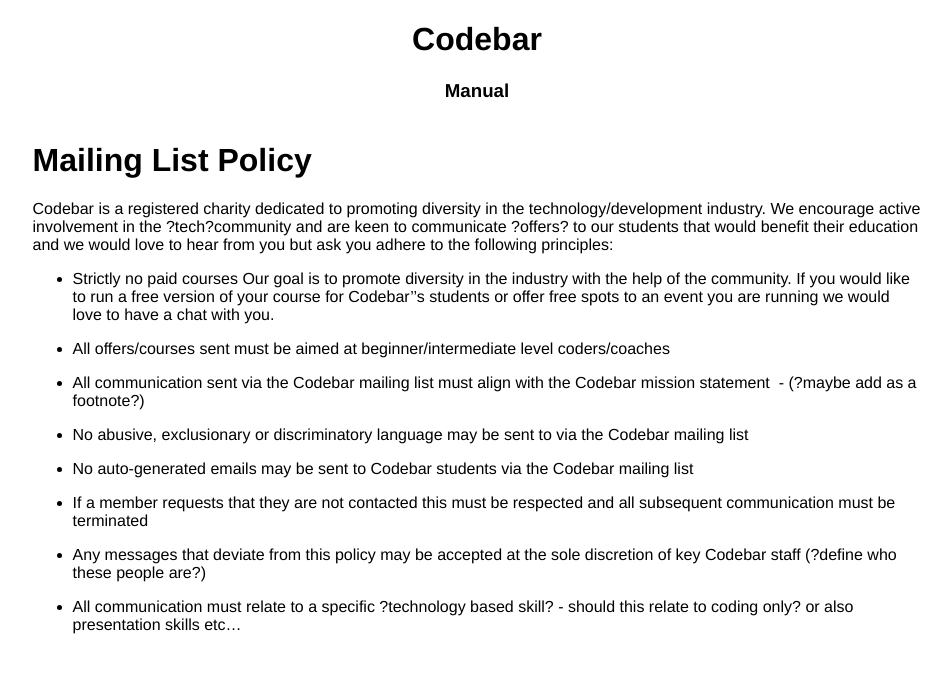
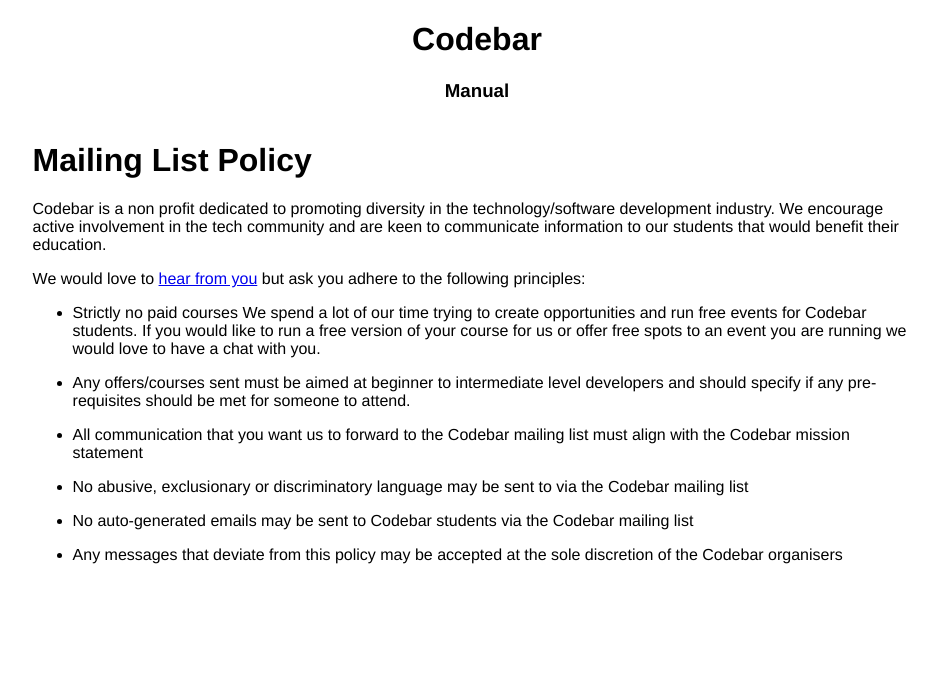
Before and after one commit to codebar/manual, a Jekyll site: the page built from _posts/2014-12-12-mailing-list-policy.md, in a window 1280 px wide. Shown: the top 673 px of the page, without its empty margins (163-1114 px from the left). Built offline with Jekyll 4.4.1, drawn with Linux system fonts in a browser that asks for light colours; Markdown is read by kramdown in place of the engine named in the settings.

Commit message:
reword, remove some points that don’t seem relevant anymore

```diff
--- a/_posts/2014-12-12-mailing-list-policy.md
+++ b/_posts/2014-12-12-mailing-list-policy.md
@@ -3,22 +3,19 @@
 title:  "Mailing List Policy"
 ---
 
-Codebar is a registered charity dedicated to promoting diversity in the technology/development industry.
-We encourage active involvement in the ?tech?community and are keen to communicate ?offers? to our students that would benefit their education and we would love to hear from you but ask you adhere to the following principles:
+Codebar is a non profit dedicated to promoting diversity in the technology/software development industry.  We encourage active involvement in the tech community and are keen to communicate information to our students that would benefit their education.
+
+We would love to [hear from you](mailto:hello@codebar.io) but ask you adhere to the following principles:
 
 - Strictly no paid courses
-	Our goal is to promote diversity in the industry with the help of the community. If you would like to run a free version of your course for Codebar''s students or offer free spots to an event you are running we would love to have a chat with you.
+	We spend a lot of our time trying to create opportunities and run free events for Codebar students. If you would like to run a free version of your course for us or offer free spots to an event you are running we would love to have a chat with you.
 
-- All offers/courses sent must be aimed at beginner/intermediate level coders/coaches
+- Any offers/courses sent must be aimed at beginner to intermediate level developers and should specify if any pre-requisites should be met for someone to attend.
 
-- All communication sent via the Codebar mailing list must align with the Codebar mission statement  - (?maybe add as a footnote?)
+- All communication that you want us to forward to the Codebar mailing list must align with the Codebar mission statement
 
 - No abusive, exclusionary or discriminatory language may be sent to via the Codebar mailing list
 
 - No auto-generated emails may be sent to Codebar students via the Codebar mailing list
 
-- If a member requests that they are not contacted this must be respected and all subsequent communication must be terminated
-
-- Any messages that deviate from this policy may be accepted at the sole discretion of key Codebar staff (?define who these people are?)
-
-- All communication must relate to a specific ?technology based skill? - should this relate to coding only? or also presentation skills etc...
+- Any messages that deviate from this policy may be accepted at the sole discretion of the Codebar organisers
```
